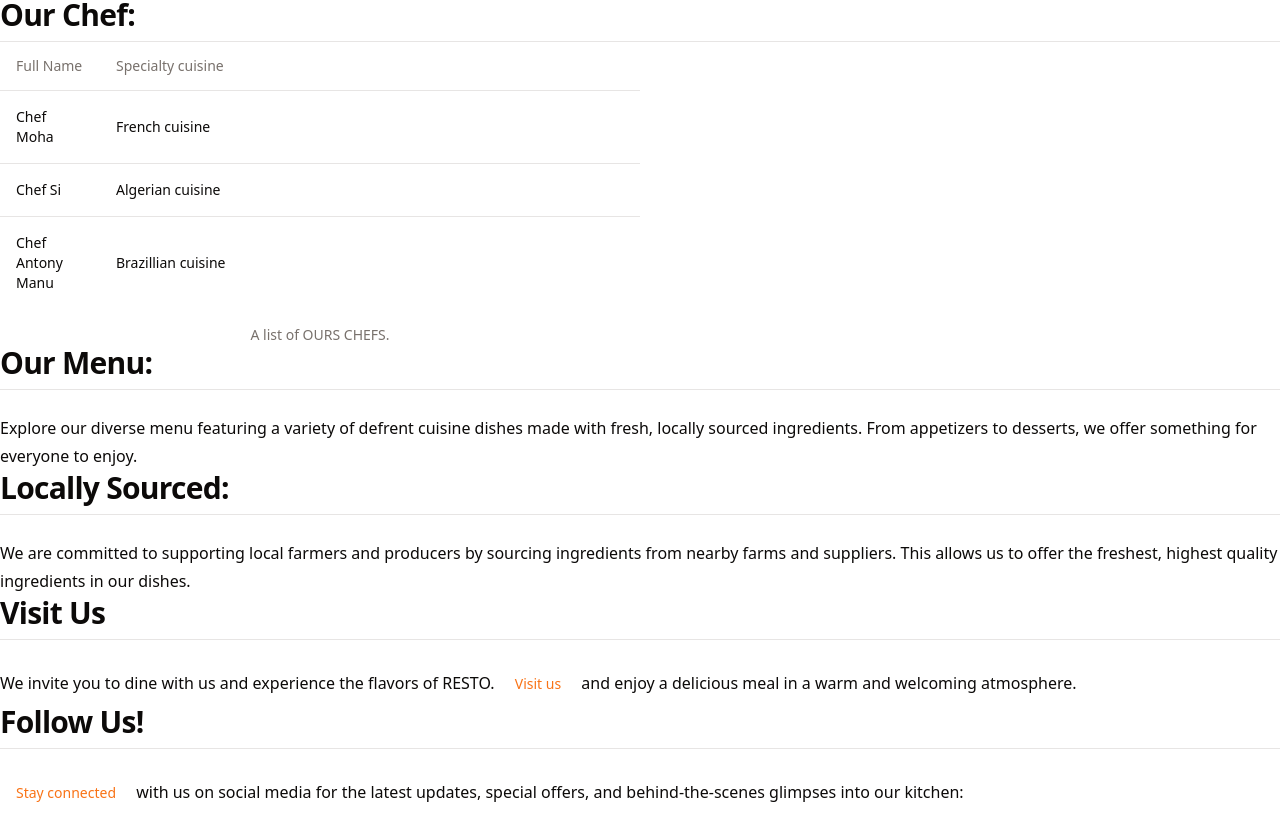
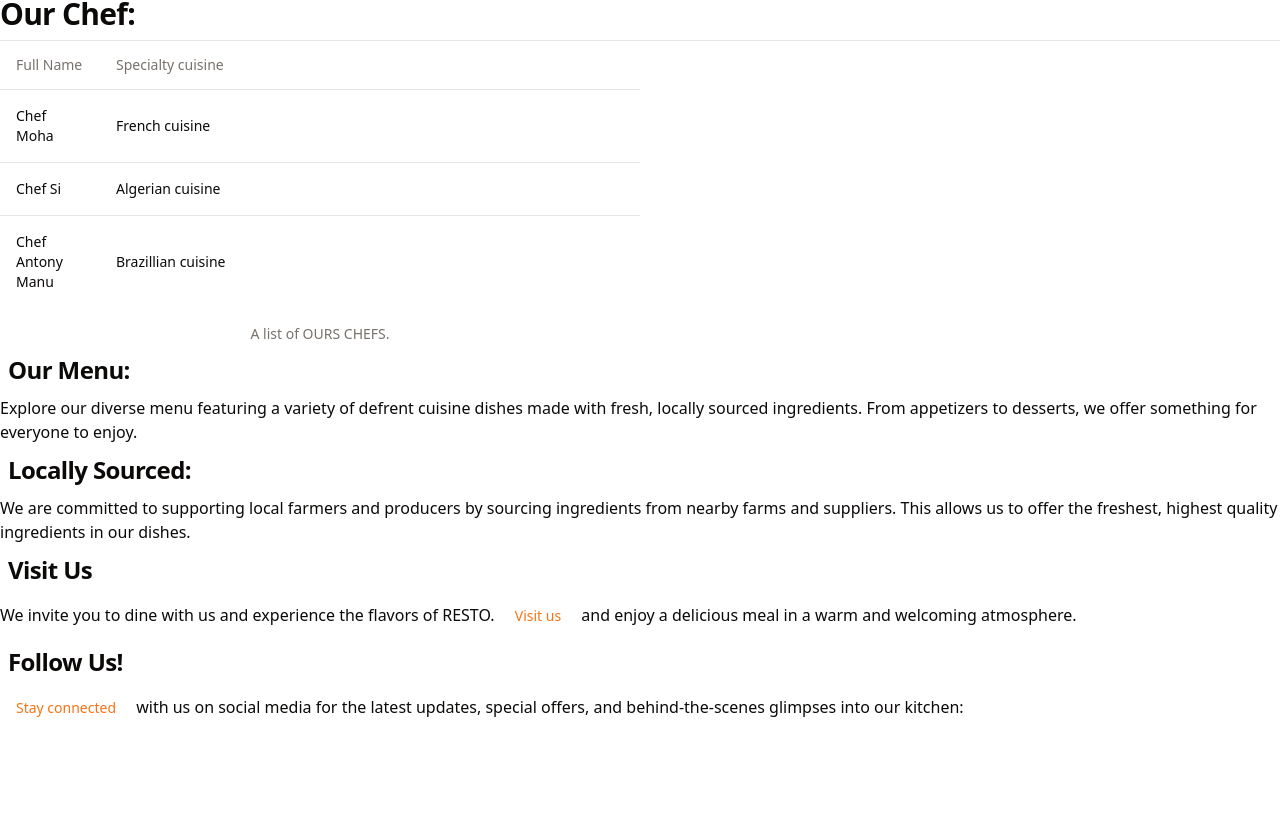
Before and after one commit to anyrabie/rabie_project, a React (Vite) app: page /about in a window 1280 px wide. Shown: the part 682-1495 px from the top of the page. After the commit the page ends 1410 px from the top, so only its background shows below. Built offline with nearby package versions, Linux system fonts and the light colour scheme; the HTML template or start-up script is replaced by a standard one.

Commit message:
from best to best

```diff
--- a/src/components/Navbar.jsx
+++ b/src/components/Navbar.jsx
@@ -70,7 +70,7 @@ const [nav, setNav] = useState(false)
         <div onClick={()=> setNav(!nav)} className='cursor-pointer'>
           <AiOutlineMenu size={30} />
         </div>
-        <h1 className='text-2xl scroll-m-20 border-b pb-2 text-3xl font-semibold tracking-tight mt-2 px-2'>
+        <h1 className='text-2xl scroll-m-20 pb-2 text-3xl font-semibold tracking-tight mt-2 px-2'>
         <span className="orange" style={{ color: 'orange' }}>R</span>
          <span>E</span>
         <span>S</span>
@@ -124,7 +124,7 @@ const [nav, setNav] = useState(false)
         />
         <div className="flex items-center">
           <Link to="/" className="mr-4">
-            <h2 className="text-2xl p-4 'text-2xl scroll-m-20 border-b pb-2 text-3xl font-semibold tracking-tight first:mt-0 px-2'">
+          <h2 className='text-2xl scroll-m-20 pb-2 text-3xl font-semibold tracking-tight mt-2 px-2'>
               <span className="orange" style={{ color: 'orange' }}>R</span>
               <span>E</span>
               <span>S</span>
--- a/src/views/about.css
+++ b/src/views/about.css
@@ -1,41 +1,7 @@
-.about-container {
-  max-width: 1200px;
-  margin: 0 auto;
-  padding: 20px;
+.wah {
+  line-height: 1.75;
 }
 
-.welcome-section {
-  text-align: center;
+.wah:not(:first-child) {
+  margin-top: 1.5rem;
 }
-
-.image-gallery {
-  margin-top: 30px;
-  display: flex;
-  justify-content: center;
-}
-
-.mission-section,
-.chef-section,
-.menu-section,
-.locally-sourced-section,
-.visit-us-section,
-.social-media-section {
-  margin-top: 50px;
-}
-
-.chef-table {
-  width: 100%;
-}
-
-.chef-table th {
-  font-weight: bold;
-}
-
-.button-link {
-  text-decoration: none;
-  color: inherit;
-}
-
-.button-link:hover {
-  text-decoration: underline;
-}
--- a/src/views/about.jsx
+++ b/src/views/about.jsx
@@ -34,9 +34,6 @@ const About = () => {
   </ResizablePanel>
 </ResizablePanelGroup>
 
-
-
-
       <h2 className="scroll-m-20 border-b pb-2 text-3xl font-semibold tracking-tight first:mt-0">Our Mission:</h2>
       <p className="leading-7 [&:not(:first-child)]:mt-6">Our mission is to ... We aim to create memorable dining experiences for every guest who walks through our doors.</p>
 
@@ -66,17 +63,17 @@ const About = () => {
         </TableBody>
       </Table>
 
-      <h2 className="scroll-m-20 border-b pb-2 text-3xl font-semibold tracking-tight first:mt-0">Our Menu:</h2>
-      <p className="leading-7 [&:not(:first-child)]:mt-6">Explore our diverse menu featuring a variety of defrent cuisine dishes made with fresh, locally sourced ingredients. From appetizers to desserts, we offer something for everyone to enjoy.</p>
+      <h2 className='text-2xl scroll-m-20 pb-2 text-3xl font-semibold tracking-tight mt-2 px-2'>Our Menu:</h2>
+      <p className="wah">Explore our diverse menu featuring a variety of defrent cuisine dishes made with fresh, locally sourced ingredients. From appetizers to desserts, we offer something for everyone to enjoy.</p>
 
-      <h2 className="scroll-m-20 border-b pb-2 text-3xl font-semibold tracking-tight first:mt-0">Locally Sourced:</h2>
-      <p className="leading-7 [&:not(:first-child)]:mt-6">We are committed to supporting local farmers and producers by sourcing ingredients from nearby farms and suppliers. This allows us to offer the freshest, highest quality ingredients in our dishes.</p>
+      <h2 className='text-2xl scroll-m-20 pb-2 text-3xl font-semibold tracking-tight mt-2 px-2'>Locally Sourced:</h2>
+      <p className="wah">We are committed to supporting local farmers and producers by sourcing ingredients from nearby farms and suppliers. This allows us to offer the freshest, highest quality ingredients in our dishes.</p>
 
-      <h2 className="scroll-m-20 border-b pb-2 text-3xl font-semibold tracking-tight first:mt-0">Visit Us</h2>
-      <p className="leading-7 [&:not(:first-child)]:mt-6">We invite you to dine with us and experience the flavors of RESTO. <Link to="/" ><Button variant="link" >Visit us</Button></Link> and enjoy a delicious meal in a warm and welcoming atmosphere.</p>
+      <h2 className='text-2xl scroll-m-20 pb-2 text-3xl font-semibold tracking-tight mt-2 px-2'>Visit Us</h2>
+      <p className="wah">We invite you to dine with us and experience the flavors of RESTO. <Link to="/" ><Button variant="link" >Visit us</Button></Link> and enjoy a delicious meal in a warm and welcoming atmosphere.</p>
 
-      <h2 className="scroll-m-20 border-b pb-2 text-3xl font-semibold tracking-tight first:mt-0">Follow Us!</h2>
-      <p className="leading-7 [&:not(:first-child)]:mt-6"><Link to="/help" ><Button variant="link" >Stay connected</Button></Link> with us on social media for the latest updates, special offers, and behind-the-scenes glimpses into our kitchen:</p>
+      <h2 className='text-2xl scroll-m-20 pb-2 text-3xl font-semibold tracking-tight mt-2 px-2'>Follow Us!</h2>
+      <p className="wah"><Link to="/help" ><Button variant="link" >Stay connected</Button></Link> with us on social media for the latest updates, special offers, and behind-the-scenes glimpses into our kitchen:</p>
 
     </div>
   );
```
